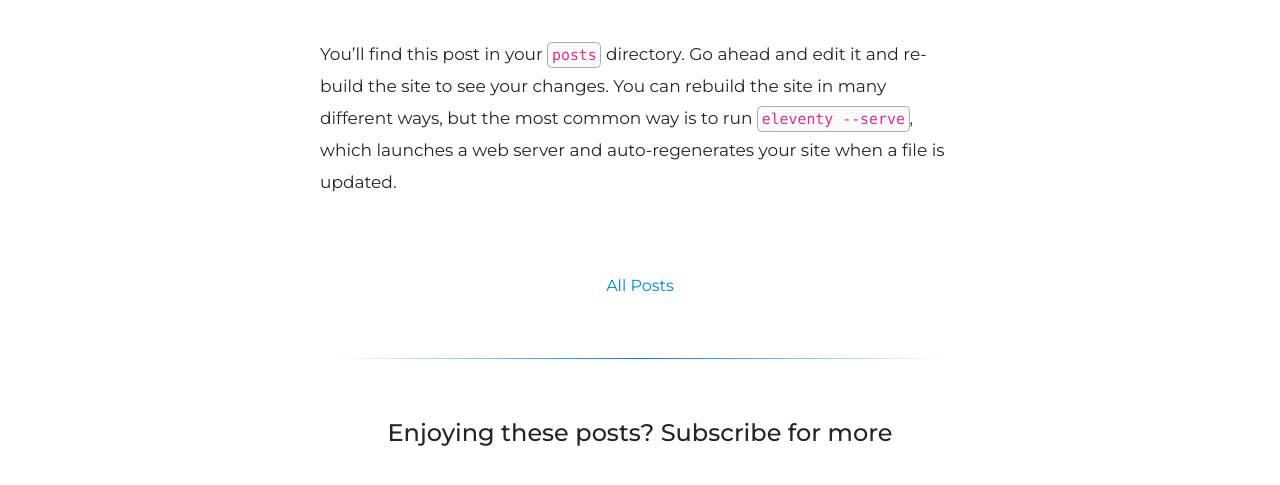
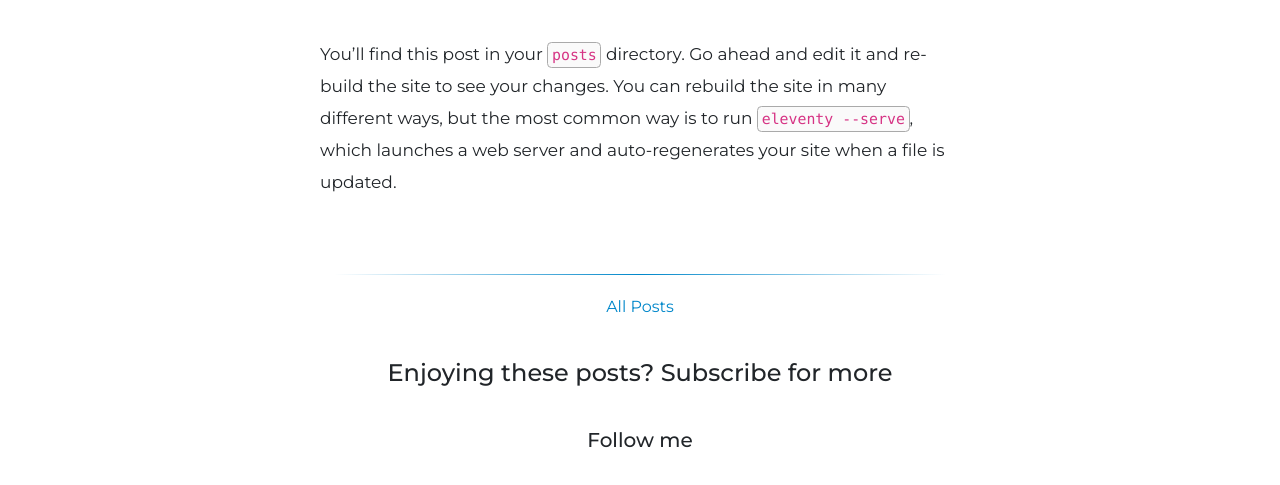
Before and after one commit to sdevgill/devgill-blog, an Eleventy site: page src/posts/first.md in a window 1280 px wide. Shown: the part 280-765 px from the top of the page. Built offline with nearby package versions, Linux system fonts and the light colour scheme; Eleventy itself is replaced by a stand-in of ours; files that its build step writes are made by us from their sources.

Commit message:
Move all posts in footer

```diff
--- a/src/_includes/layouts/post.njk
+++ b/src/_includes/layouts/post.njk
@@ -24,12 +24,11 @@ jsFile: post.js
   <div class="post-body">{{ content | safe }}</div>
 </article>
 
-<section class="post-actions">
-  <a href="/blog" class="all-posts">All Posts</a>
-</section>
-
 <section class="post-footer">
   <hr id="hr">
+  <div class="post-actions">
+    <a href="/blog" class="all-posts">All Posts</a>
+  </div>
   <h2>Enjoying these posts? Subscribe for more</h2>
   <h3>Follow me</h3>
 </section>
--- a/src/css/post.css
+++ b/src/css/post.css
@@ -7,9 +7,9 @@
   background-color: #fff;
 }
 
-.sticky-title {
-  /* height: 20px; */
-}
+/* .sticky-title {
+  height: 20px;
+} */
 
 .progress-container {
   width: 100%;
@@ -102,9 +102,10 @@ code {
 
 /* Post Actions */
 .post-actions {
-  display: flex;
+  /* display: flex;
   flex-direction: row;
-  justify-content: center;
+  justify-content: center; */
+  margin-top: 20px;
 }
 
 .post-actions a:hover {
@@ -132,7 +133,7 @@ code {
 }
 
 .post-footer h2 {
-  margin: 60px 20px 40px;
+  margin: 40px 20px 40px;
   font-size: 24px;
 }
 
```
